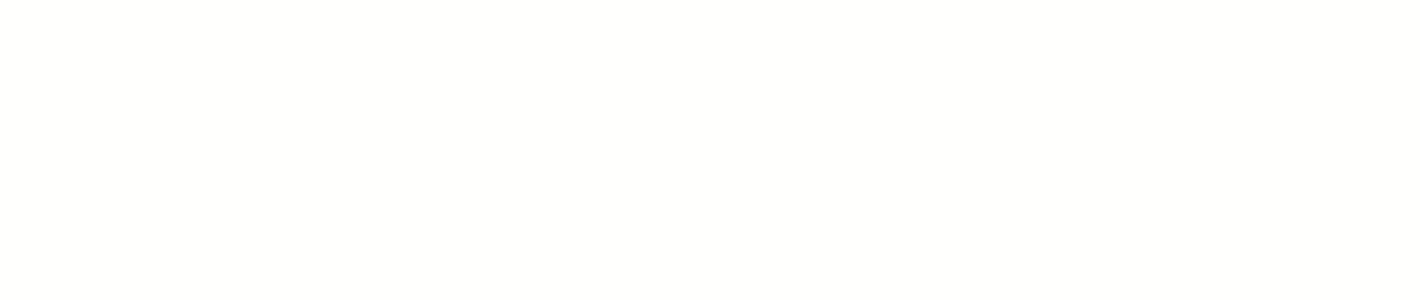
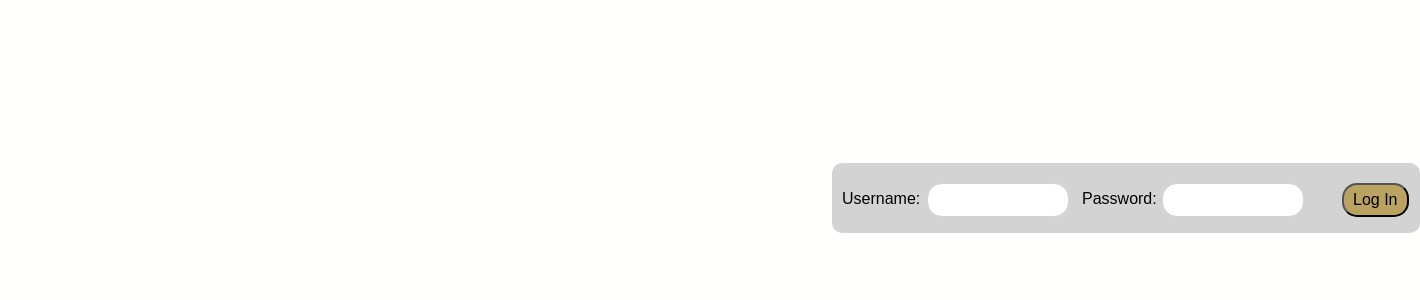
Before and after one commit to jan-beszterda/RealEstate, a React (Create React App) app: page / in a window 1280 px wide. Shown: the top 300 px of the page, 1420 px wide, since content can reach past the window. Built offline with nearby package versions, Linux system fonts and the light colour scheme.

Commit message:
LoginBtn

```diff
--- a/src/App.js
+++ b/src/App.js
@@ -1,7 +1,9 @@
 import React from "react";
+import Login from "./components/Login"
 
 function App() {
-  return <main className="container-sm my-3"></main>;
+  return <main className="container-sm my-3">
+  <Login/></main>;
 }
 
 export default App;
--- /dev/null
+++ b/src/components/Login.js
@@ -0,0 +1,27 @@
+import React from 'react'
+
+
+
+function Login() {
+  return (
+     <div className="login-container">
+     <div>
+     <input type="text" className="username-input"></input>
+     <p className="login-username">Username:</p>
+     </div>
+
+     <div>
+     <input type="text" className="password-input"></input>
+     <p className="login-password">Password:</p>
+     </div>
+
+     <button className="login-btn" type="submit" >Log In</button>
+
+     </div>
+
+
+
+  )
+}
+
+export default Login
--- a/src/index.css
+++ b/src/index.css
@@ -88,3 +88,67 @@
   max-width: 18rem;
   border-color: #baa360;
 }
+
+.login-container {
+  position: absolute;
+  width: 588px;
+  height: 70px;
+  left: 832px;
+  top: 163px;
+
+  background: #d3d3d3;
+  border-radius: 10px;
+}
+
+.username-input {
+  position: relative;
+  width: 142px;
+  height: 33.8px;
+  left: 95px;
+  top: 20px;
+
+  background: #fff;
+  border: 1px solid #d3d3d3;
+  box-sizing: border-box;
+  border-radius: 15px;
+}
+
+.login-username {
+  position: relative;
+  left: 10px;
+  top: -10px;
+  height: 30px;
+  width: 10px;
+}
+
+.password-input {
+  position: relative;
+  width: 142px;
+  height: 33.8px;
+  left: 330px;
+  top: -60px;
+
+  background: #fff;
+  border: 1px solid #d3d3d3;
+  box-sizing: border-box;
+  border-radius: 15px;
+}
+
+.login-password {
+  position: relative;
+  left: 250px;
+  top: -90px;
+  height: 30px;
+  width: 10px;
+}
+
+.login-btn {
+  position: absolute;
+  width: 66.54px;
+  height: 33.8px;
+  left: 510px;
+  top: 20px;
+
+  background: #baa360;
+  border-radius: 15px;
+}
```
